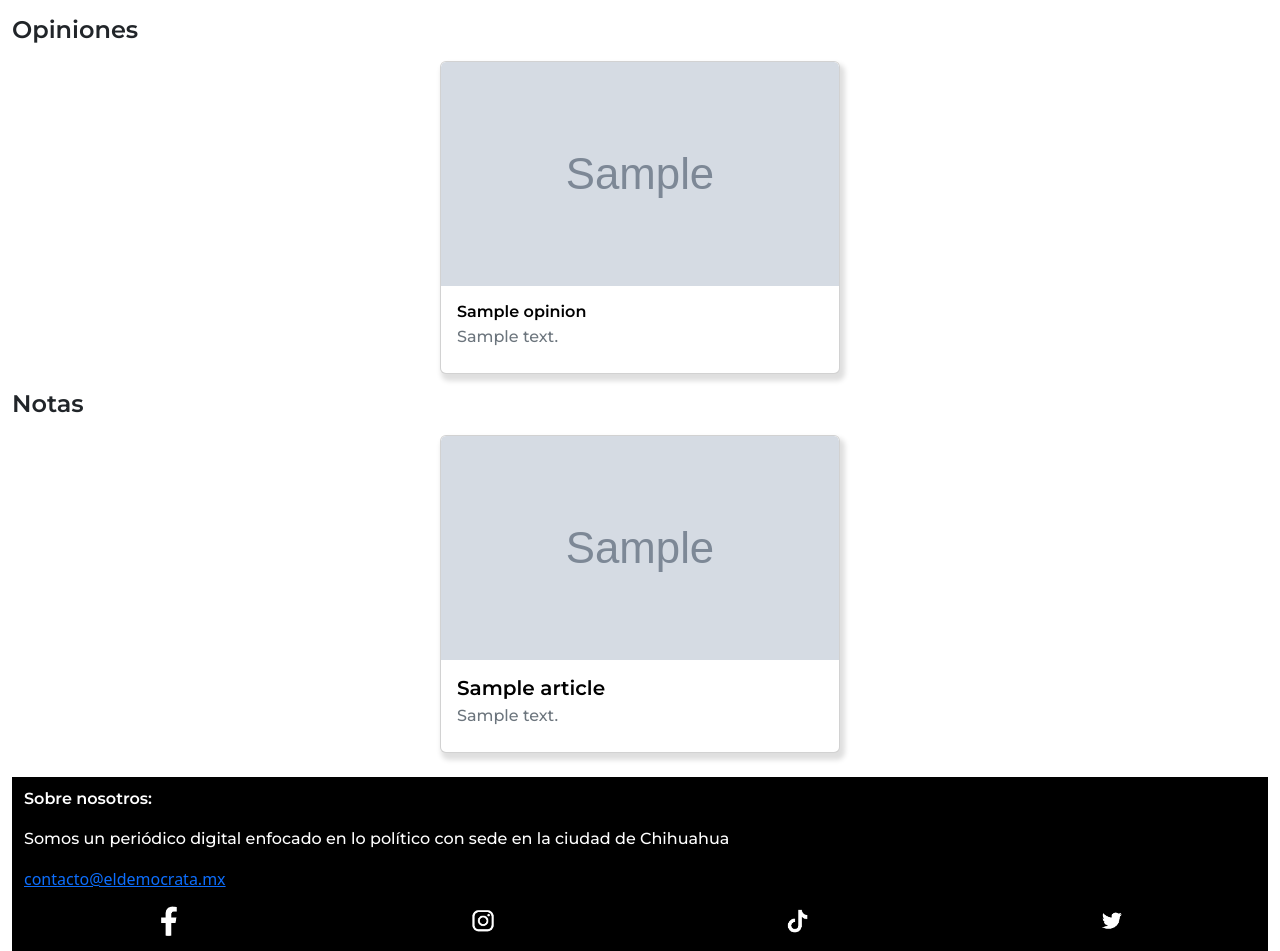
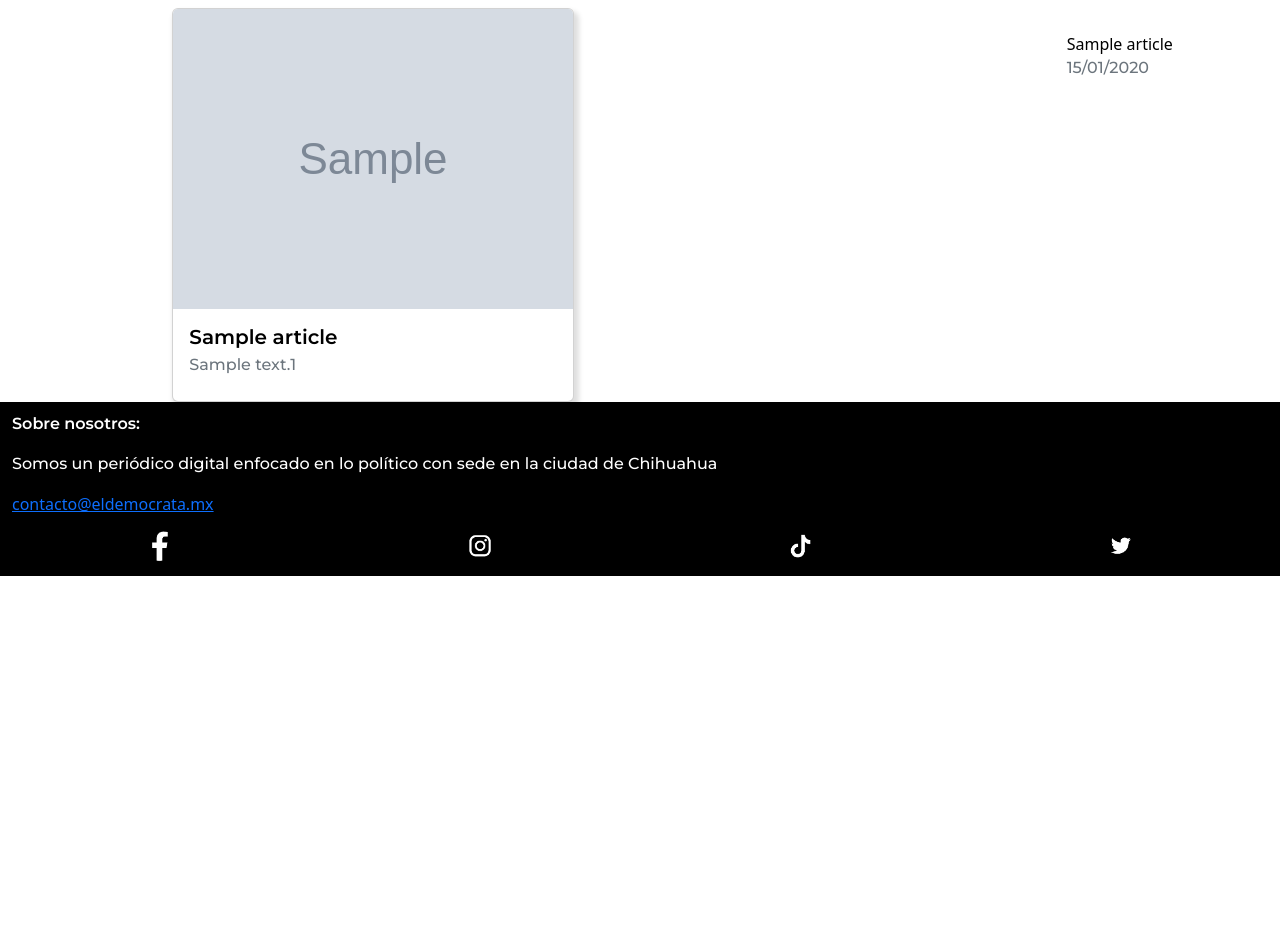
Before and after one commit to CesCM28/ElDemocrata, a Flask app: template templates/eldemocrata/index.html in a window 1280 px wide. Shown: the part 87-1038 px from the top of the page. After the commit the page ends 663 px from the top, so only its background shows below. Run offline with Flask 2, Linux system fonts and the light colour scheme; the template is opened without the code that fills it: most values are stand-ins (such as "Sample title", 1, 10 or a date in 2020); grey boxes marked "Sample" are stand-in pictures.

Commit message:
actualizacion de index para mostrar nuevo layout

```diff
--- a/application.py
+++ b/application.py
@@ -22,7 +22,7 @@ def index():
 
     c.execute(
         '''
-        select n.id_news,n.id_category,n.title,n.link_img,n.paragraph1,c.description
+        select n.id_news,n.id_category,n.title,n.link_img,n.paragraph1,c.description,n.created_at
             from news n
             inner join categorys c
             on n.id_category = c.id_category
--- a/templates/eldemocrata/article.html
+++ b/templates/eldemocrata/article.html
@@ -31,9 +31,9 @@
 {% block content %}
 <div class="container">
     <div class="row d-flex justify-content-evenly">
-        <div class=" col mx-2 justify-content-start">
+        <div class="col mx-2 justify-content-start">
             <div class="row my-4">
-                <div class="col text-center">
+                <div class="col text-start">
                     <h4>{{ news['title'] }}</h4>
                 </div>
             </div>
--- a/templates/eldemocrata/index.html
+++ b/templates/eldemocrata/index.html
@@ -29,42 +29,57 @@ El Demócrata
 
 {% block content %}
 <div class="container-fluid">
-  <div class="row mt-3">
+  <div class="row">
     <div class="col">
-      <h4>Opiniones</h4>
-    </div>
-  </div>
-
+    {% for article in news %}
+      {% if loop.index == 1 or loop.index == 4 or loop.index == 7 %}
       <div class="row">
-    {% for opinion in opinions %}
+        {% endif %}
+        {% if loop.index == 1 %}
         <div class="col d-flex justify-content-evenly mt-2">
-      <a class="a-none text-black" href="{{ url_for('article_layout', idArticle=opinion['id_news']) }}">
-        <div class="card overflow-hidden" style="width: 25rem;">
-          <img class="card-img-top" style="max-height: 224px;" src="{{ opinion['link_img'] }}">
+          <a class="a-none text-black" href="{{ url_for('article_layout', idArticle=article['id_news']) }}">
+            <div class="card">
+              <img class="card-img-top" src="{{ article['link_img'] }}">
               <div class="card-body">
-            <h6 class="card-title">{{ opinion['title'] }}</h5>
-              <p class="card-subtitle mb-2 text-muted">{{ opinion['description'] }}</p>
-              <!-- <p class="h6 card-text">{{ opinion['paragraph1'] }}</p> -->
+                <h5 class="card-title">{{ article['title'] }}</h5>
+                <p class="card-subtitle mb-2 text-muted">{{ article['description'] }}{{ loop.index }}</p>
+                <!-- <p class="h6 card-text">{{ article['paragraph1'] }}</p> -->
               </div>
             </div>
           </a>
         </div>
-    {% endfor %}
-  </div>
-
-  <div class="row mt-3">
-    <div class="col">
-      <h4>Notas</h4>
+        <div class="col-lg-3">
+        {% elif loop.index in (2, 3)%}
+        <div class="row">
+          <div class="col d-flex justify-content-evenly mt-2">
+          <a class="a-none text-black" href="{{ url_for('article_layout', idArticle=article['id_news']) }}">
+            <div class="card" >
+              <img class="card-img-top"  src="{{ article['link_img'] }}">
+              <div class="card-body">
+                <h5 class="card-title">{{ article['title'] }}</h5>
+                <p class="card-subtitle mb-2 text-muted">{{ article['description'] }}</p>
+                <!-- <p class="h6 card-text">{{ article['paragraph1'] }}</p> -->
               </div>
             </div>
-
-  {% for article in news %}
-  {% if loop.index == 1 or loop.index == 4 or loop.index == 7 %}
+          </a>
+        </div>
+        </div>
+        {% if loop.index == 3 %}
+        </div>
+      </div>
+    </div>
+      <div class="col-sm col-md-2">
+          Anúnciate aquí <a href="mailto:contacto@eldemocrata.mx">contacto@eldemocrata.mx</a>
+      </div>
+  </div>
+  <div class="row">
+    <div class="col">
       <div class="row">
         {% endif %}
+        {% else %}
         <div class="col-sm d-flex justify-content-evenly mt-2">
           <a class="a-none text-black" href="{{ url_for('article_layout', idArticle=article['id_news']) }}">
-        <div class="card overflow-hidden" style="width: 25rem;">
+            <div class="card overflow-hidden" style="max-width: 25rem;">
               <img class="card-img-top" style="max-height: 224px;" src="{{ article['link_img'] }}">
               <div class="card-body">
                 <h5 class="card-title">{{ article['title'] }}</h5>
@@ -74,9 +89,58 @@ El Demócrata
             </div>
           </a>
         </div>
+        {% endif %}
         {% if loop.index == 3 or loop.index == 6 or loop.index == 9 %}
+      </div>
+      {% endif %}
+      {% if loop.index == 3 %}
+      <div class="row mt-3">
+        <div class="col">
+          <h4>Opiniones</h4>
+        </div>
+      </div>
+
+      <div class="row">
+        {% for opinion in opinions %}
+        <div class="col-sm d-flex justify-content-evenly mt-2">
+          <a class="a-none text-black" href="{{ url_for('article_layout', idArticle=opinion['id_news']) }}">
+            <div class="card overflow-hidden" style="max-width: 25rem;">
+              <img class="card-img-top" style="max-height: 224px;" src="{{ opinion['link_img'] }}">
+              <div class="card-body">
+                <h5 class="card-title">{{ opinion['title'] }}</h5>
+                <p class="card-subtitle mb-2 text-muted">{{ opinion['description'] }}</p>
+                <!-- <p class="h6 card-text">{{ opinion['paragraph1'] }}</p> -->
+              </div>
+            </div>
+          </a>
+        </div>
+        {% endfor %}
+      </div>
+      <div class="row mt-3">
+        <div class="col">
+          <h4>Noticias</h4>
+        </div>
       </div>
       {% endif %}
     {% endfor %}
     </div>
+    <div class="col-sm col-md-2">
+
+      <div class="row">
+        <div class="col">
+          {% for title in news %}
+          <div class="row pt-2 d-none d-md-block">
+            <a class="a-none text-black" href="{{ url_for('article_layout', idArticle=title['id_news']) }}">
+              <div class="col short-note">
+                {{ title['title'] }} <br />
+                <p class="text-muted date">{{ title['created_at'].strftime('%d/%m/%Y') }}</p>
+              </div>
+            </a>
+          </div>
+          {% endfor %}
+        </div>
+      </div>
+    </div>
+  </div>
+</div>
 {% endblock %}
```
Lines whose indentation alone changed are shown as unchanged.
